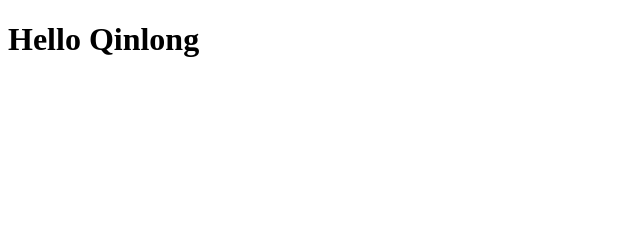
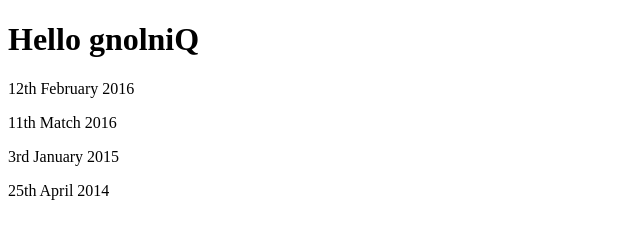
Before and after one commit to guoqinlong/Exercise, a website: page MEAN/film/index.html in a window 1280 px wide. Shown: the whole page, without its empty margins (0-640 px from the left). Drawn offline with nearby package versions, Linux system fonts and the light colour scheme; some packages are replaced by stand-ins of ours; no server answers.

Commit message:
learn customize filters.

```diff
--- /dev/null
+++ b/MEAN/film/filters/date-suffix/date-suffix.js
@@ -0,0 +1,16 @@
+angular.module('myApp').filter('dateSuffix', dateSuffix);
+
+function dateSuffix($filter) {
+    var suffixes = ['th', 'st', 'nd', 'rd'];
+
+    return function(string) {
+        if (string) {
+            var dtfilter = $filter('date')(string, 'dd MMMM yyyy @ H:m:s');
+            var day = parseInt(dtfilter.substr(0, 2));
+            var relevantDigits = day < 30 ? day % 20 : day % 30;
+            var suffix = relevantDigits <= 3 ? suffixes[relevantDigits] : suffixes[0];
+            dtfilter = dtfilter.substr(2);
+            return day + suffix + dtfilter;
+        }
+    };
+}
--- a/MEAN/film/filters/reverse-filter/reverse-filter.js
+++ b/MEAN/film/filters/reverse-filter/reverse-filter.js
@@ -0,0 +1,9 @@
+angular.module('myApp').filter('reverse', reverse);
+
+function reverse() {
+    return function(string) {
+        if (string) {
+            return string.split('').reverse().join('');
+        }
+    }
+}
--- a/MEAN/film/index.html
+++ b/MEAN/film/index.html
@@ -12,5 +12,7 @@
 <script src="main/main-controller.js"></script>
 <script src="film/film-controller.js"></script>
 <script src="datafactory/datafactory.js"></script>
+<script src="filters/reverse-filter/reverse-filter.js"></script>
+<script src="filters/date-suffix/date-suffix.js"></script>
 </body>
 </html>
--- a/MEAN/film/main/main-controller.js
+++ b/MEAN/film/main/main-controller.js
@@ -6,4 +6,8 @@ function MainController(FilmFactory) {
         vm.films = response;
     });
     vm.name = 'Qinlong';
+    vm.date1 = '12 February 2016';
+    vm.date2 = '11 Match 2016';
+    vm.date3 = '03 January 2015';
+    vm.date4 = '25 April 2014';
 }
--- a/MEAN/film/main/main.html
+++ b/MEAN/film/main/main.html
@@ -1,5 +1,10 @@
-<h1> Hello {{ vm.name }} </h1>
+<h1> Hello {{ vm.name | reverse }} </h1>
+
+<p> {{vm.date1 | dateSuffix }}</p>
+<p> {{vm.date2 | dateSuffix }}</p>
+<p> {{vm.date3 | dateSuffix }}</p>
+<p> {{vm.date4 | dateSuffix }}</p>
 
 <ul>
-    <li ng-repeat="film in vm.films"> {{ film.title}}</li>
+    <li ng-repeat="film in vm.films"> {{ film.title  | reverse}}</li>
 </ul>
```
